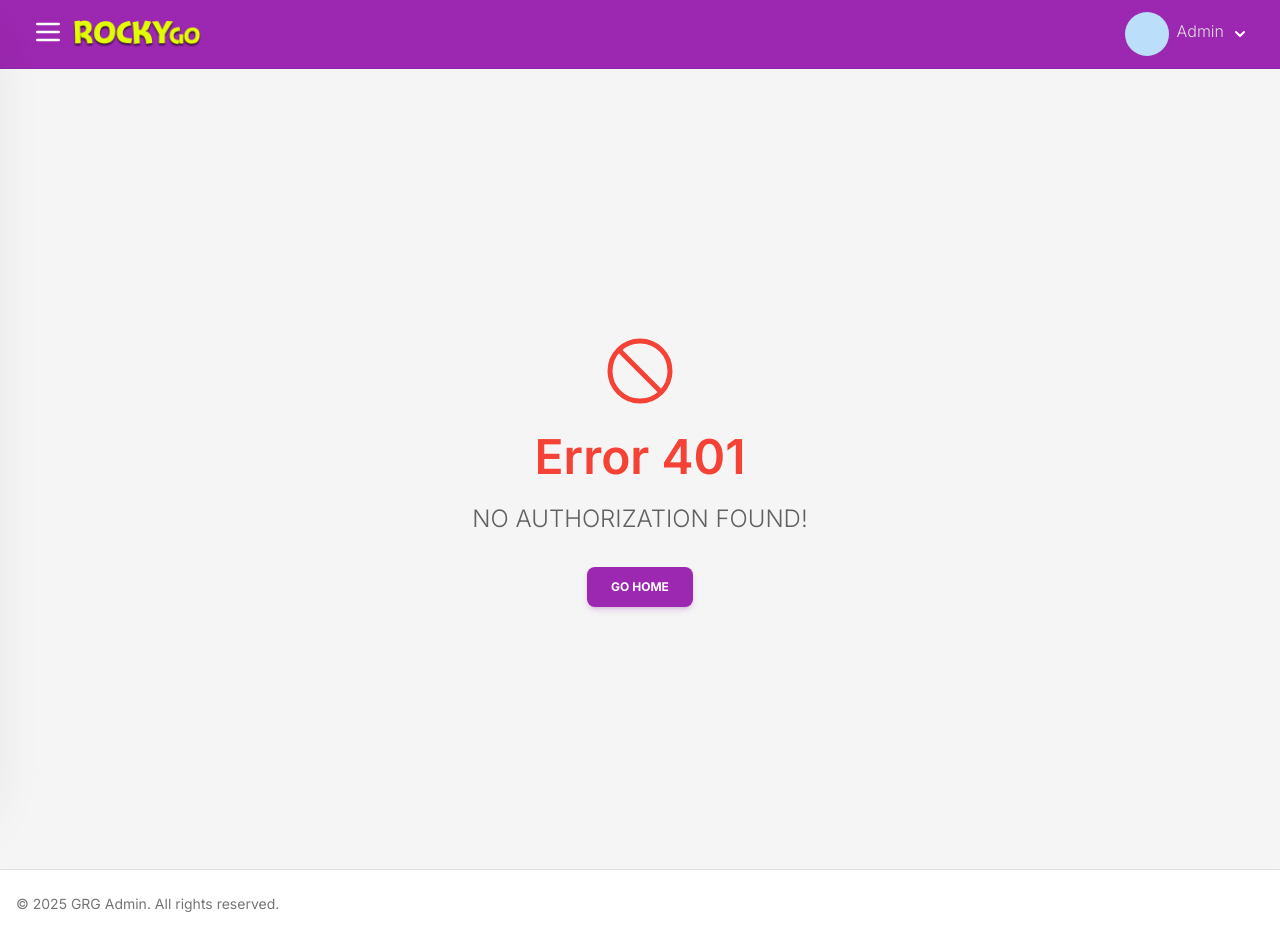
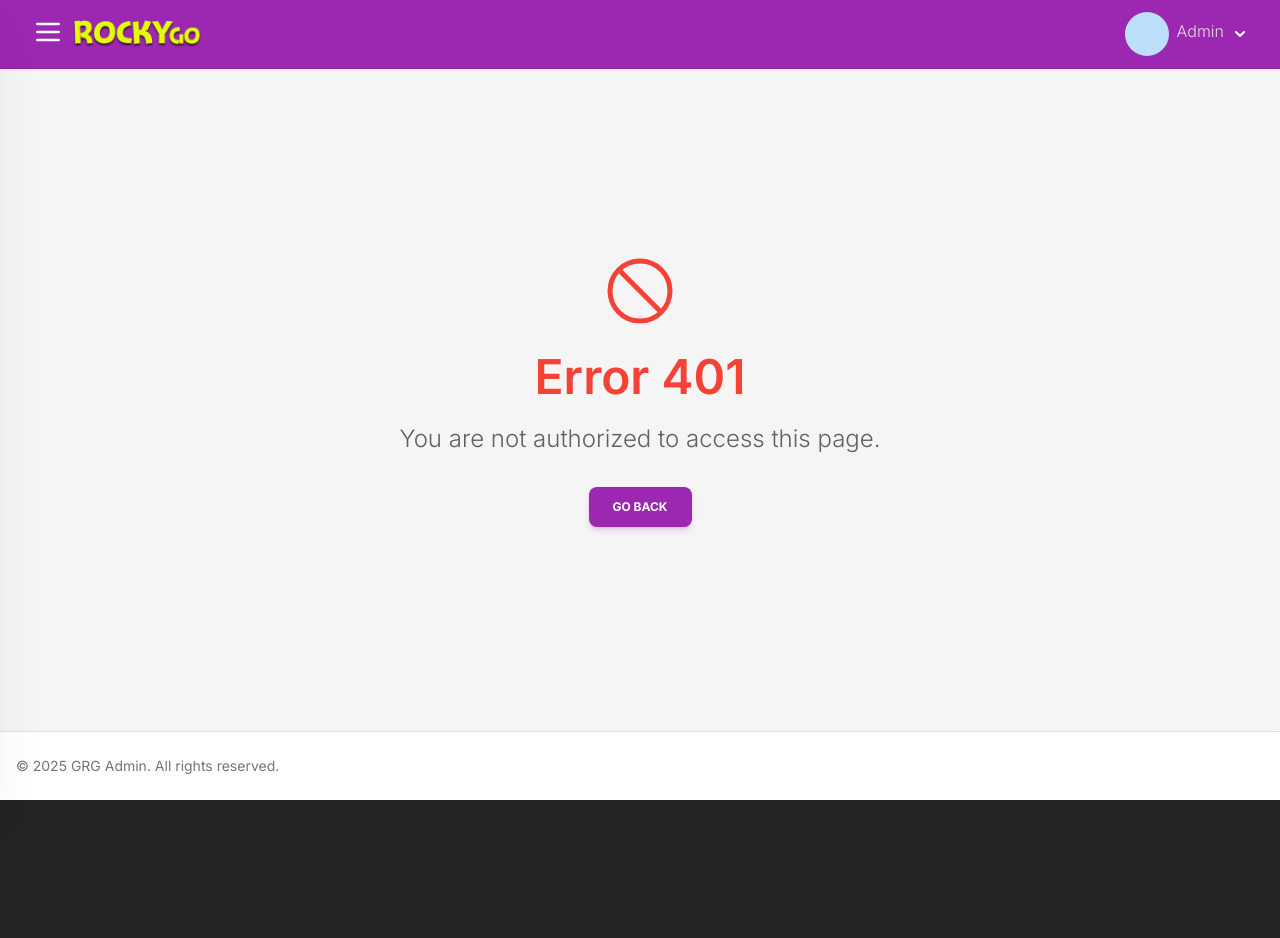
Before and after one commit to myco27/grg_admin, a React (Vite) app: page /unauthorized in a window 1280 px wide. After the commit the page ends 800 px from the top, so only its background shows below. Built offline with nearby package versions, Linux system fonts and the light colour scheme; no server answers; sample sign-in values are in the browser's storage.

Commit message:
# modify unauthorize page

```diff
--- a/src/components/Views/UnauthorizedPage.jsx
+++ b/src/components/Views/UnauthorizedPage.jsx
@@ -1,27 +1,24 @@
-// src/pages/UnauthorizedPage.jsx
 import React from "react";
 import { Button, Typography } from "@material-tailwind/react";
-import { Link } from "react-router-dom";
+import { useNavigate } from "react-router-dom";
 import { NoSymbolIcon } from "@heroicons/react/24/outline";
 
 function UnauthorizedPage() {
+  const navigate = useNavigate();
 
   return (
-    <div className="min-w-screen mx-auto flex h-screen flex-col items-center justify-center bg-gray-100 p-4 md:p-0">
+    <div className="mx-auto flex h-[80dvh] flex-col items-center justify-center bg-gray-100 p-4 md:p-0">
       <NoSymbolIcon className="mb-4 h-20 w-20 text-red-500" />
       <Typography variant="h1" color="red" className="mb-4">
         Error 401
       </Typography>
       <Typography color="gray" className="mb-8 text-center text-xl md:text-2xl">
-        NO AUTHORIZATION FOUND!
+        You are not authorized to access this page.
       </Typography>
 
-      <Link to="/user-management">
-        <Button variant="filled" color="purple">
-          Go HOME
-        </Button>
-      </Link>
-
+      <Button variant="filled" color="purple" onClick={() => navigate(-1)}>
+        Go Back
+      </Button>
     </div>
   );
 }
```
